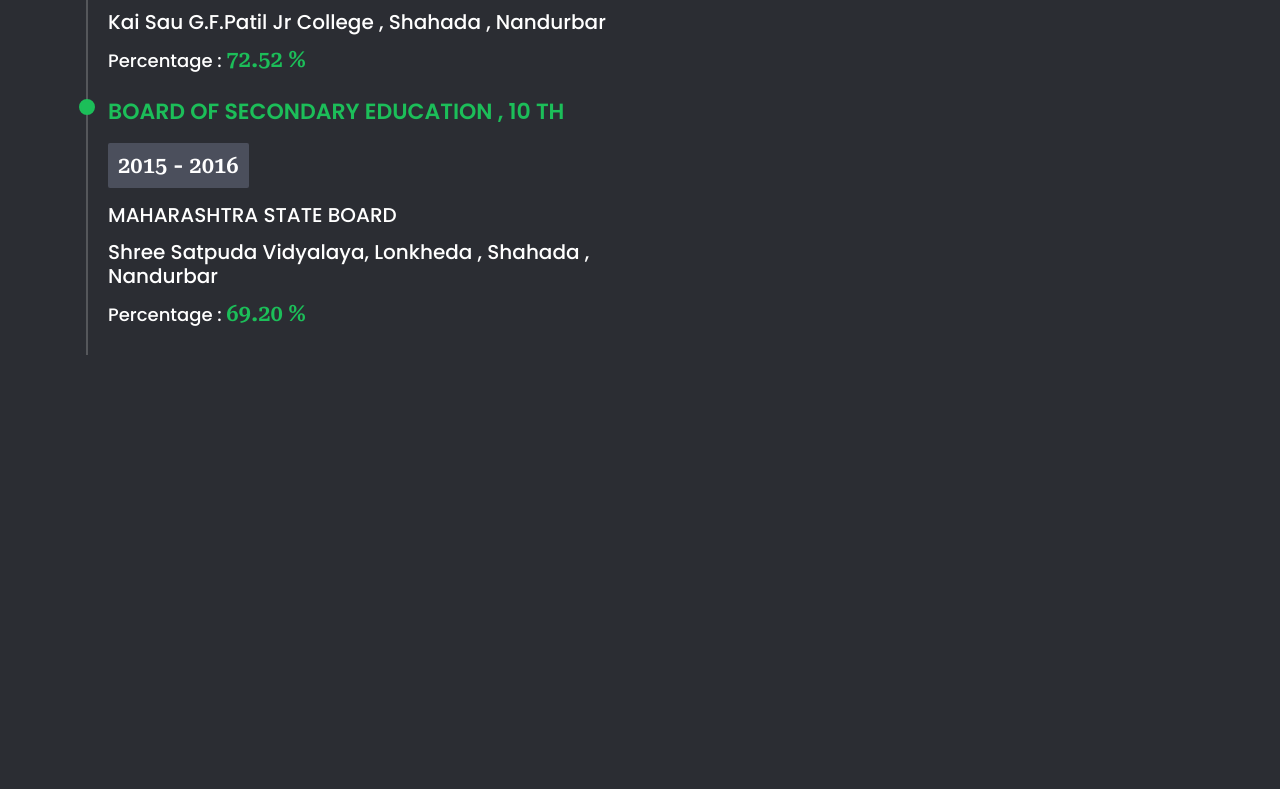
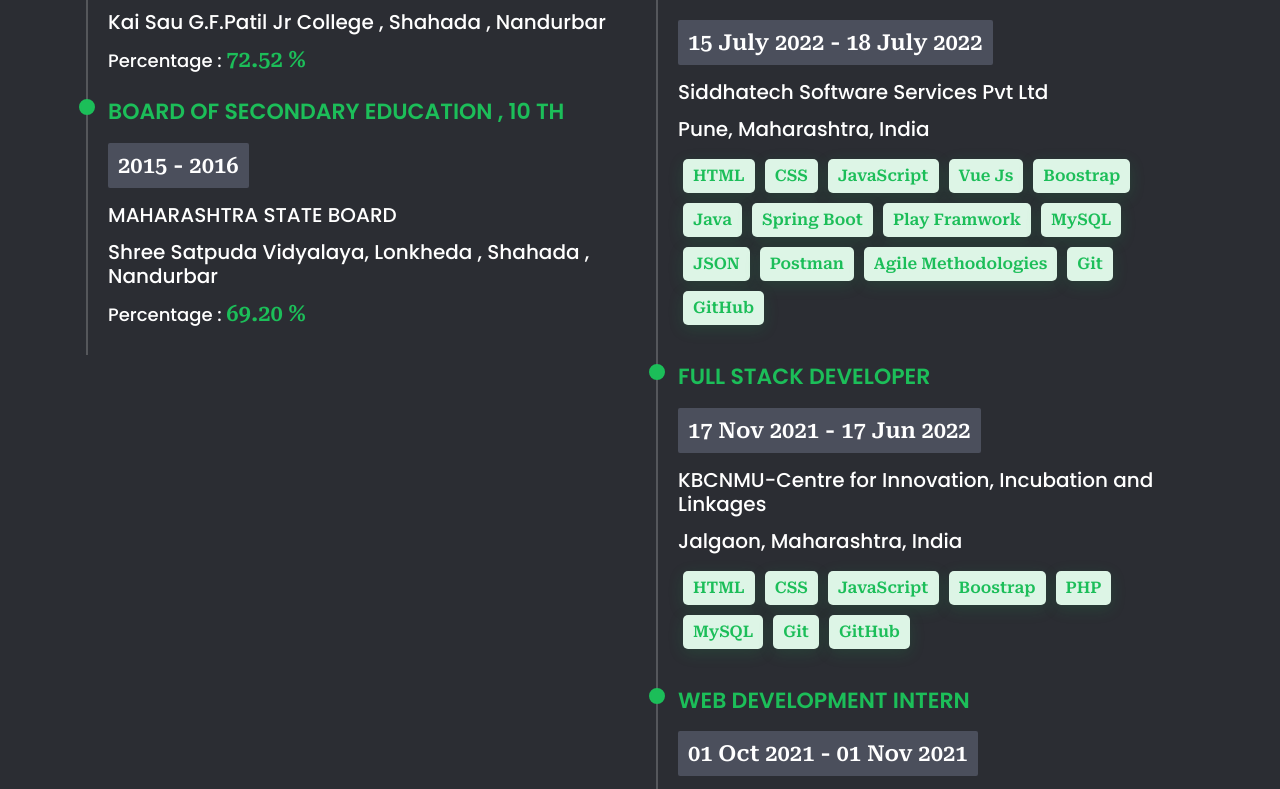
Before and after one commit to pruthvi7384/MY-PORTFOLIO, a Vue app: page /resume in a window 1280 px wide. Shown: the part 991-1780 px from the top of the page. Before the commit the page ends 1362 px from the top, so only its background shows below. Built offline with nearby package versions, Linux system fonts and the light colour scheme.

Commit message:
Resume Component Completed

```diff
--- a/src/assets/main.css
+++ b/src/assets/main.css
@@ -388,6 +388,26 @@
         font-weight: var(--roboto-600);
         font-size: var(--font-size-22);
     }
+    .resume .background .resume-iteam ul{
+        list-style-type: none;
+        padding: 0px 0px;
+        display: flex;
+        flex-wrap: wrap;
+        justify-content: start;
+        align-items: center;
+    }
+    .resume .background .resume-iteam ul li{
+        padding: 5px 10px;
+        margin: 5px;
+        font-size: var(--font-size-16);
+        text-align: center;
+        border-radius: 5px;
+        font-weight: var(--roboto-600);
+        cursor: pointer;
+        background-color: var(--bg-2);
+        color: var(--color3);
+        box-shadow: var(--box-shadow);
+    }
 /* ===========X====Resume====X========= */
 
 /* ===============Responsiveness================== */
@@ -433,4 +453,9 @@
             font-size: var(--font-size-25) !important;
         }
     }
+    @media(max-width: 375px){
+        .resume .background .resume-iteam .box p span{
+            font-size: var(--font-size-18);
+        }
+    }
 /* ===========X===Responsiveness====X============= */
--- a/src/jsonData/profile.json
+++ b/src/jsonData/profile.json
@@ -152,5 +152,116 @@
                 "value" : "69.20 %"
             }
         }
+    ],
+    "Experience":[
+        {
+            "designation": "Software Developer",
+            "companyName": "Siddhatech Software Services Pvt Ltd",
+            "joiningDate": "18 Oct 2022",
+            "endDate" : "",
+            "address": "Pune, Maharashtra, India",
+            "skills":[
+                "HTML",
+                "CSS",
+                "JavaScript",
+                "Vue Js",
+                "Boostrap",
+                "Java",
+                "Spring Boot",
+                "Play Framwork",
+                "MySQL",
+                "JSON",
+                "Postman",
+                "Agile Methodologies",
+                "Git",
+                "GitHub"
+            ]
+        },
+        {
+            "designation": "Trainee Software Developer",
+            "companyName": "Siddhatech Software Services Pvt Ltd",
+            "joiningDate": "15 July 2022",
+            "endDate" : "18 July 2022",
+            "address": "Pune, Maharashtra, India",
+            "skills":[
+                "HTML",
+                "CSS",
+                "JavaScript",
+                "Vue Js",
+                "Boostrap",
+                "Java",
+                "Spring Boot",
+                "Play Framwork",
+                "MySQL",
+                "JSON",
+                "Postman",
+                "Agile Methodologies",
+                "Git",
+                "GitHub"
+            ]
+        },
+        {
+            "designation": "Full Stack Developer",
+            "companyName": "KBCNMU-Centre for Innovation, Incubation and Linkages",
+            "joiningDate": "17 Nov 2021",
+            "endDate" : "17 Jun 2022",
+            "address": "Jalgaon, Maharashtra, India",
+            "skills":[
+                "HTML",
+                "CSS",
+                "JavaScript",
+                "Boostrap",
+                "PHP",
+                "MySQL",
+                "Git",
+                "GitHub"
+            ]
+        },
+        {
+            "designation": "Web Development Intern",
+            "companyName": "The Sparks Foundation",
+            "joiningDate": "01 Oct 2021",
+            "endDate" : "01 Nov 2021",
+            "address": "",
+            "skills":[
+                "HTML",
+                "CSS",
+                "JavaScript",
+                "Boostrap",
+                "PHP",
+                "MySQL",
+                "Git",
+                "GitHub"
+            ]
+        },
+        {
+            "designation": "Web Development Intern",
+            "companyName": "AnsrCoach",
+            "joiningDate": "01 Sep 2021",
+            "endDate" : "02 Sep 2021",
+            "address": "",
+            "skills":[
+                "HTML",
+                "CSS",
+                "JavaScript",
+                "Boostrap",
+                "PHP",
+                "MySQL",
+                "Git",
+                "GitHub"
+            ]
+        },
+        {
+            "designation": "Research And Development Intern",
+            "companyName": "A Plan by Consultants | Global",
+            "joiningDate": "01 Nov 2020",
+            "endDate" : "01 Feb 2021",
+            "address": "Delhi, India",
+            "skills":[
+                "Wix",
+                "Google Products",
+                "CMS Technology"
+            ]
+        }
     ]
 }
--- a/src/views/Resume.vue
+++ b/src/views/Resume.vue
@@ -45,6 +45,34 @@
         </div>
         <div class="col-xl-6 p-3">
           <h2>Past Experience</h2>
+          <div
+            class="resume-iteam"
+            v-for="(data, index) in JSON.Experience"
+            :key="index"
+          >
+            <h3 class="text-uppercase">
+              {{ data.designation }}
+            </h3>
+            <div class="box">
+              <p>
+                <span
+                  >{{ data.joiningDate }} -
+                  <b :style="[data.endDate === '' ? 'color: #1cbe59' : '']"
+                    >{{ data.endDate === "" ? "Present" : data.endDate }}
+                  </b>
+                </span>
+              </p>
+            </div>
+            <h4>{{ data.companyName }}</h4>
+            <h4>
+              {{ data.address }}
+            </h4>
+            <ul>
+              <li v-for="(skill, index) in data.skills" :key="index">
+                {{ skill }}
+              </li>
+            </ul>
+          </div>
         </div>
       </div>
     </div>
```
